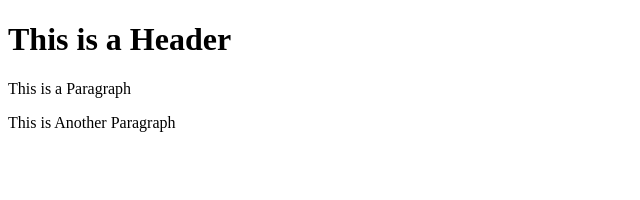
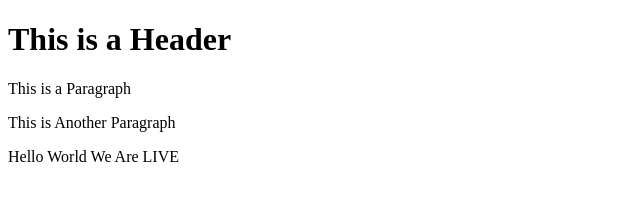
Before and after one commit to EngMike7342/git-test, a website: page index.html in a window 1280 px wide. Shown: the whole page, without its empty margins (0-640 px from the left). Drawn offline with Linux system fonts and the light colour scheme.

Commit message:
Using NPM

```diff
--- a/index.html
+++ b/index.html
@@ -4,5 +4,6 @@
         <h1>This is a Header</h1>
         <p>This is a Paragraph</p>
         <p>This is Another Paragraph</p>
+        <p>Hello World We Are LIVE</p>
     </body>
 </html>
```
Also changed, not shown: package.json (added, +24 -0 lines), 2 other files.
